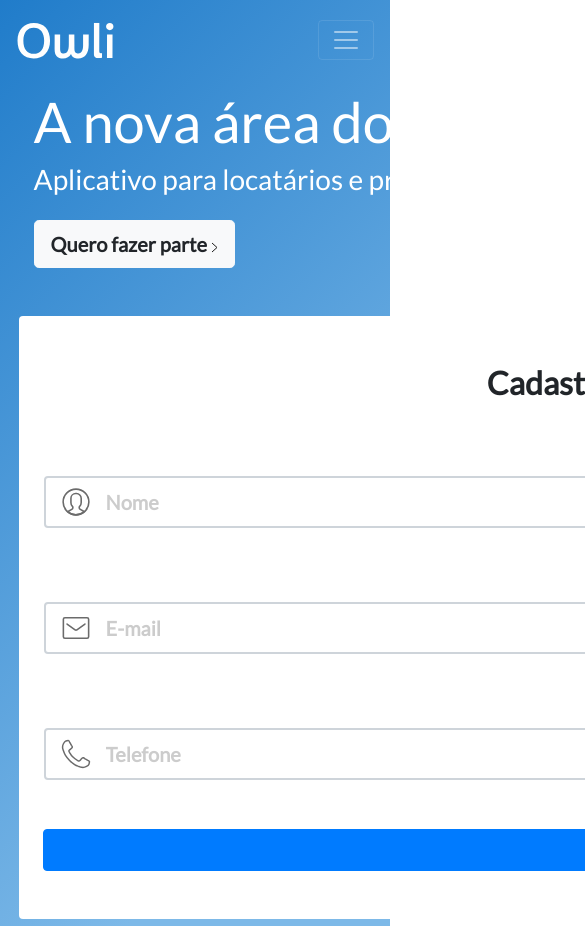
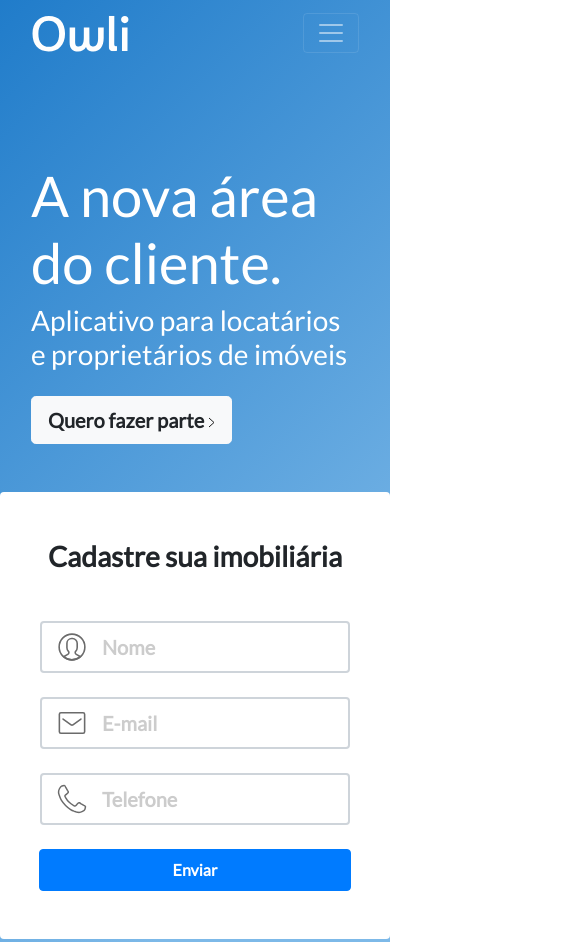
Before and after one commit to brunoardel/owli, a plain HTML site: page index.html in a window 390 px wide. Shown: the top 942 px of the page, 585 px wide, since content can reach past the window. Drawn offline with nearby package versions, Linux system fonts and the light colour scheme.

Commit message:
Correções mobile

```diff
--- a/assets/css/style.css
+++ b/assets/css/style.css
@@ -16,9 +16,7 @@
 }
 
 .container {
-	width: 1280px;  /* largura maxima do container */
-	margin: 0 auto; /* retira margens e centraliza horizontalmente o elemento na tela */
-  padding: 2% 1%;  /* cima e baixo com 0, esquerda e direita com 2% */
+  margin: 0 auto; /* retira margens e centraliza horizontalmente o elemento na tela */
 }
 
 header {
--- a/index.html
+++ b/index.html
@@ -16,13 +16,15 @@
     <!-- CSS -->
     <link rel="stylesheet" href="./assets/css/style.css">
 
-    <title>Olá, mundo!</title>
+    <title>Owli Teste</title>
 </head>
 
 <body>
     <header>
-        <nav class="container-fluid navbar navbar-expand-lg navbar-dark" id="mainNavbar">
         <div class="container">
+            <div class="row">
+                <div class="col-lg-12 col-md-12 col-sm-12 col-xs-12">
+                    <nav class="navbar navbar-expand-lg navbar-dark" id="mainNavbar">
                         <a href="/" class="navbar-brand text-center mr-0"><img src="./assets/images/Owli.svg" alt=""></a>
                         <button class="navbar-toggler" type="button" data-toggle="collapse" data-target="#navbarSite">
                             <span class="navbar-toggler-icon"></span>
@@ -61,14 +63,15 @@
                                             </button></a></li>
                                 </ul>
                         </div>
+                    </nav>
+                </div>
+            </div>
+        </div>
 
-            </div>
-        </nav>
-
-        <div class="container-fluid">
-            <div class="container row align-items-center">
+        <div class="container">
+            <div class="row d-flex align-items-center py-5">
                 <!-- Texto e Botão -->
-                <div class="col-lg-7 col-md-7 col-sm-12 col-xs-12 pr-lg-5 mb-5 mb-md-0">
+                <div class="col-lg-7 col-md-7 col-sm-12 col-xs-12 my-5 mx-3">
                     <h1 class="text-white display-4">A nova área do cliente.</h1>
                     <h3 class="text-white">Aplicativo para locatários e proprietários de imóveis</h3>
                     <button type="button" class="btn btn-light btn-lg mt-3 font-weight-bold">Quero fazer parte
@@ -86,26 +89,25 @@
                     </button>
                 </div>
 
-                <!-- Form Registro -->
-                <div class="col-lg-4 col-md-4 col-sm-12 col-xs-12 ml-auto mr-2 bg-white px-4 py-5 rounded">
+                <!-- Formulario -->
+                <div class="col-lg-4 col-md-4 col-sm-12 col-xs-12 ml-auto mr-md-5 mx-xs-5 bg-white px-4 py-5 rounded">
                     <form action="#">
-                        <div class="row">
-                            <h2 class="col-lg-12 mb-5 text-center font-weight-bold">Cadastre sua imobiliária</h2>
+                        <h3 class="mb-5 text-center font-weight-bold">Cadastre sua imobiliária</h3>
 
                         <!-- Nome -->
-                            <div class="container input-group mb-4 px-3">
+                        <div class="input-group mb-4 px-3">
                             <input type="text" placeholder="Nome"
                                 class="input__nome form-control bg-white border-md">
                         </div>
 
                         <!-- Email -->
-                            <div class="container input-group mb-4 px-3">
+                        <div class="input-group mb-4 px-3">
                             <input type="email" placeholder="E-mail"
                                 class="input__email form-control bg-white border-md">
                         </div>
 
                         <!-- Telefone -->
-                            <div class="container input-group mb-4 px-3">
+                        <div class="input-group mb-4 px-3">
                             <input type="tel" placeholder="Telefone"
                                 class="input__telefone form-control bg-white border-md">
                         </div>
@@ -117,21 +119,20 @@
                                 <span class="font-weight-bold">Enviar</span>
                             </a>
                         </div>
-                        </div>
                     </form>
                 </div>
-            </div>
+            </div><!-- row -->
         </div>
     </header>
 
 
 
-    <section class="container-fluid">
-        <div class="row container d-flex justify-content-between align-items-center mb-5">
+    <section class="container">
+        <div class="row d-flex justify-content-between align-items-center mb-5">
             <div class="col-lg-6 col-md-6 col-sm-12 col-xs-12 mb-4">
-                <div class="card border-0" style="width: 30rem;">
-                    <div class="card-body d-flex flex-rap">
-                        <h2 class="card-title display-4">Conheça todos os nossos recursos</h2>
+                <div class="card border-0">
+                    <div class="card-body">
+                        <h2 class="card-title display-5 text-center">Conheça todos os nossos recursos</h2>
                     </div>
                 </div>
             </div>
@@ -243,6 +244,7 @@
                 </div>
             </div>
 
+            <!--
             <div class="container" style="width: 980px; max-height: 200px;">
                 <div class="carousel slide" id="main-carousel" data-ride="carousel">
                     <div class="carousel-inner">
@@ -267,7 +269,7 @@
                                 <a href="#" class="btn btn-primary py-2"><span>Voltar para o topo</span></a>
                             </div>
                         </div>
-                    </div><!-- /.carousel-inner -->
+                    </div>
 
                     <a href="#main-carousel" class="carousel-control-prev" data-slide="prev">
                         <span class="carousel-control-prev-icon"></span>
@@ -277,8 +279,10 @@
                         <span class="carousel-control-next-icon"></span>
                         <span class="sr-only" aria-hidden="true">Next</span>
                     </a>
-                </div><!-- /.carousel -->
                 </div>
+            </div>
+            -->
+
         </div>
     </section>
 
```
Lines whose indentation alone changed are shown as unchanged.
